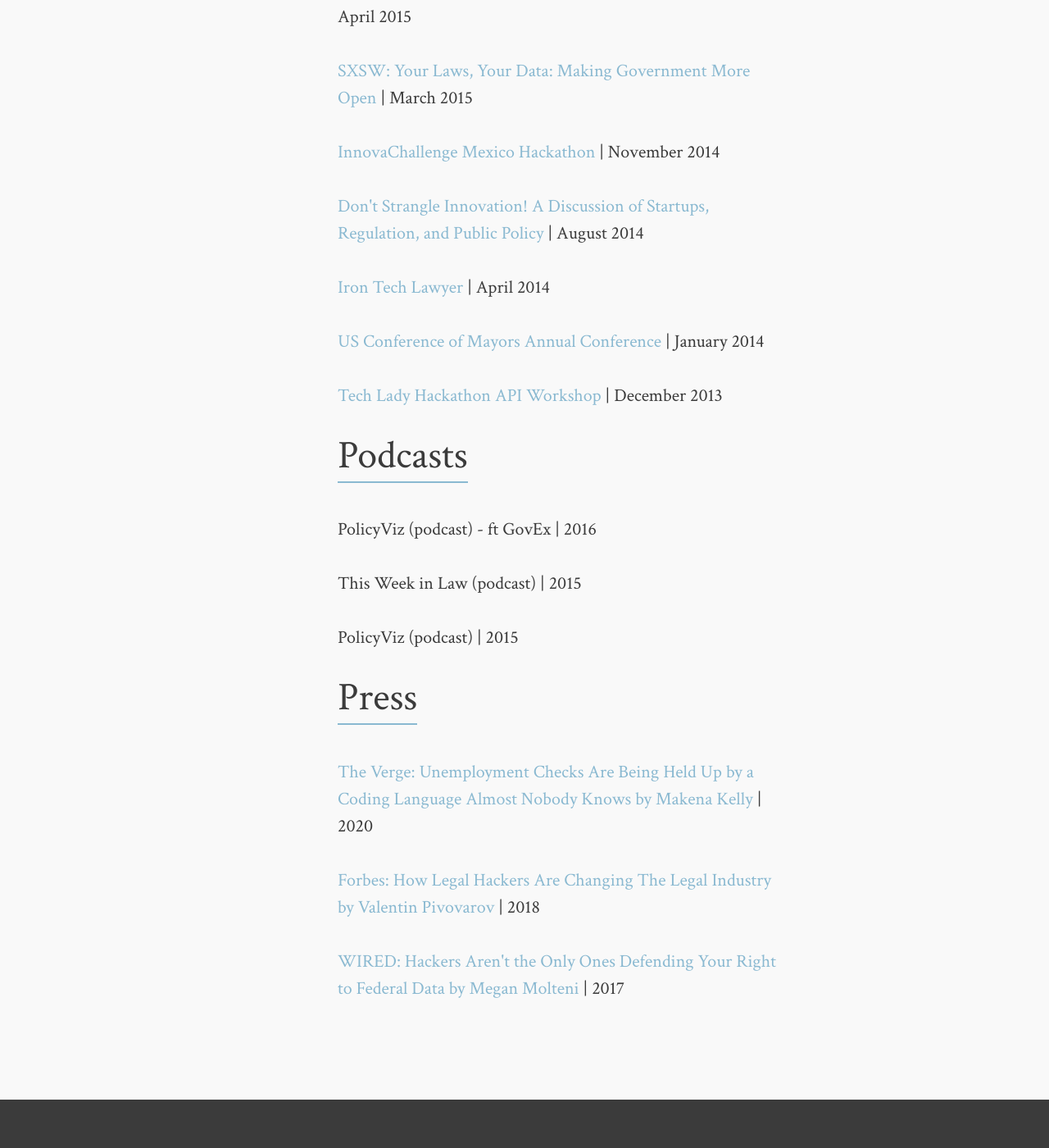
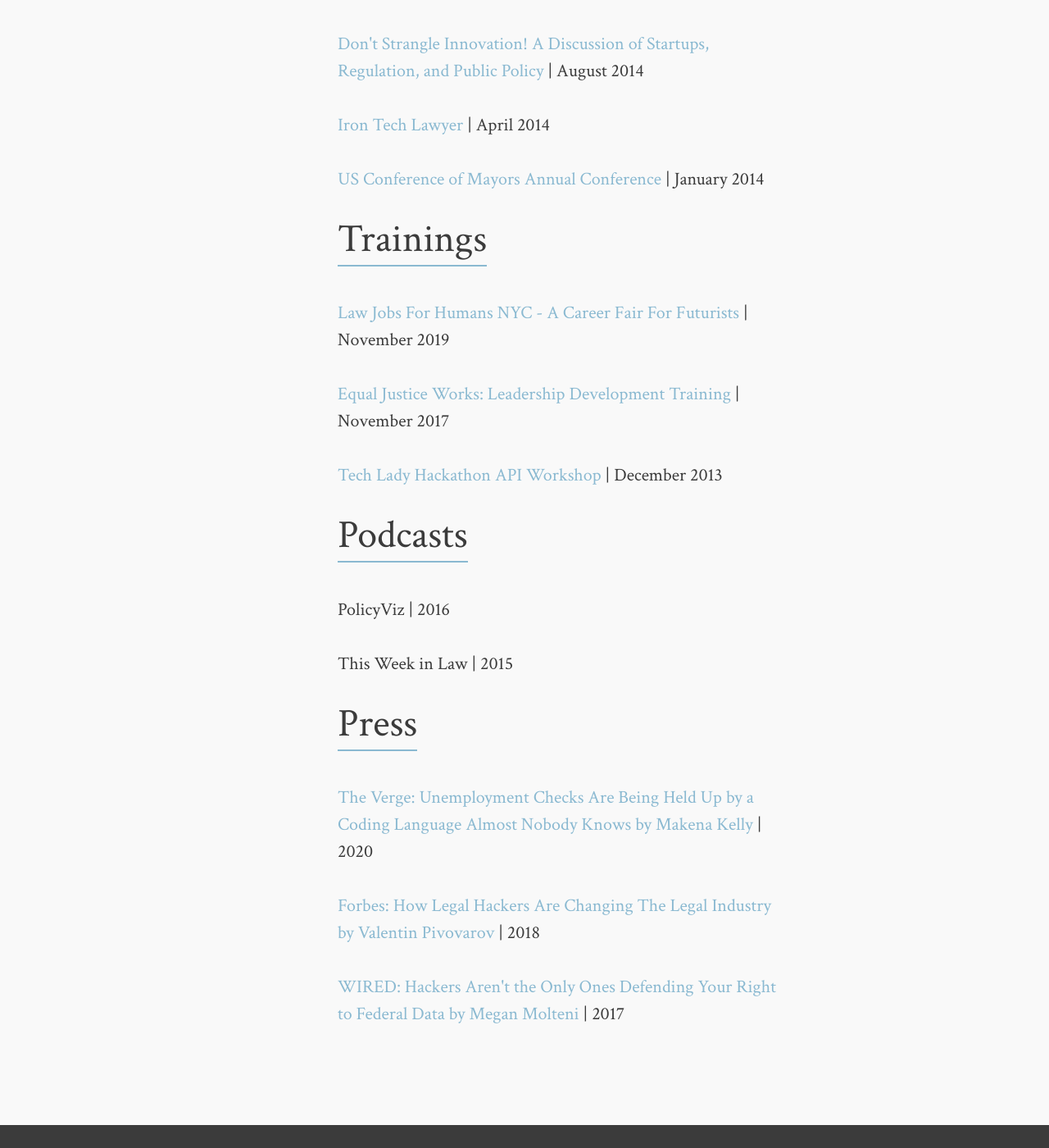
Before and after one commit to rebeccawilliams/rebeccawilliams.us, a Jekyll site: the page built from speaking.md, in a window 1280 px wide and 1400 px high, scrolled down 1851 px. Shown: the whole window at 82% size. Built offline with Jekyll 4.4.1, drawn with Linux system fonts in a browser that asks for light colours; nearby versions of some CDN libraries; some of the changed text lies outside the part shown.

Commit message:
Update speaking.html

```diff
--- a/_layouts/speaking.html
+++ b/_layouts/speaking.html
@@ -32,11 +30,13 @@
                   <p><a href=https://www.eventbrite.com/e/dont-strangle-innovation-a-discussion-of-startups-regulation-and-public-policy-tickets-12463938977>Don't Strangle Innovation! A Discussion of Startups, Regulation, and Public Policy</a> | August 2014
                   <p><a href=https://www.law.georgetown.edu/email/2014/03/iron-tech/>Iron Tech Lawyer</a> | April 2014</p>
                   <p><a href=https://www.usmayors.org/82ndWinterMeeting/media/agenda-0121.pdf>US Conference of Mayors Annual Conference</a> | January 2014</p>
-                  <p><a href=https://twitter.com/leahbannon/status/409378930764677120>Tech Lady Hackathon API Workshop</a> | December 2013</p>
-                <lh><h2><span class="bb">Podcasts</a></span></h2></lh>
-                  <p>PolicyViz (podcast) - ft GovEx | 2016 </p>
-                  <p>This Week in Law (podcast) | 2015 </p>
-                  <p>PolicyViz (podcast) | 2015 </p>
+                 <lh><h2><span class="bb">Trainings</a></span></h2></lh>
+		  <p><a href=https://www.eventbrite.com/e/law-jobs-for-humans-nyc-a-career-fair-for-futurists-tickets-66681170175>Law Jobs For Humans NYC - A Career Fair For Futurists</a> | November 2019</p>
+<p><a href=http://www.equaljusticeworks.org/post-grad/equal-justice-works-fellowships/leadership-development-training>Equal Justice Works: Leadership Development Training</a> | November 2017</p>
+<p><a href=https://twitter.com/leahbannon/status/409378930764677120>Tech Lady Hackathon API Workshop</a> | December 2013</p>
+		<lh><h2><span class="bb">Podcasts</a></span></h2></lh>
+                  <p>PolicyViz | 2016 </p>
+                  <p>This Week in Law | 2015 </p>
 		<lh><h2><span class="bb">Press</a></span></h2></lh>
                   <p><a href=https://www.theverge.com/2020/4/14/21219561/coronavirus-pandemic-unemployment-systems-cobol-legacy-software-infrastructure>The Verge: Unemployment Checks Are Being Held Up by a Coding Language Almost Nobody Knows by Makena Kelly</a> | 2020 </p>
 <p><a href=https://www.forbes.com/sites/valentinpivovarov/2018/11/07/legalhackers/#51c02cd05d82>Forbes: How Legal Hackers Are Changing The Legal Industry by Valentin Pivovarov</a> | 2018</a>
```
Also changed, not shown: other parts of _layouts/speaking.html (+1 -3 lines).
